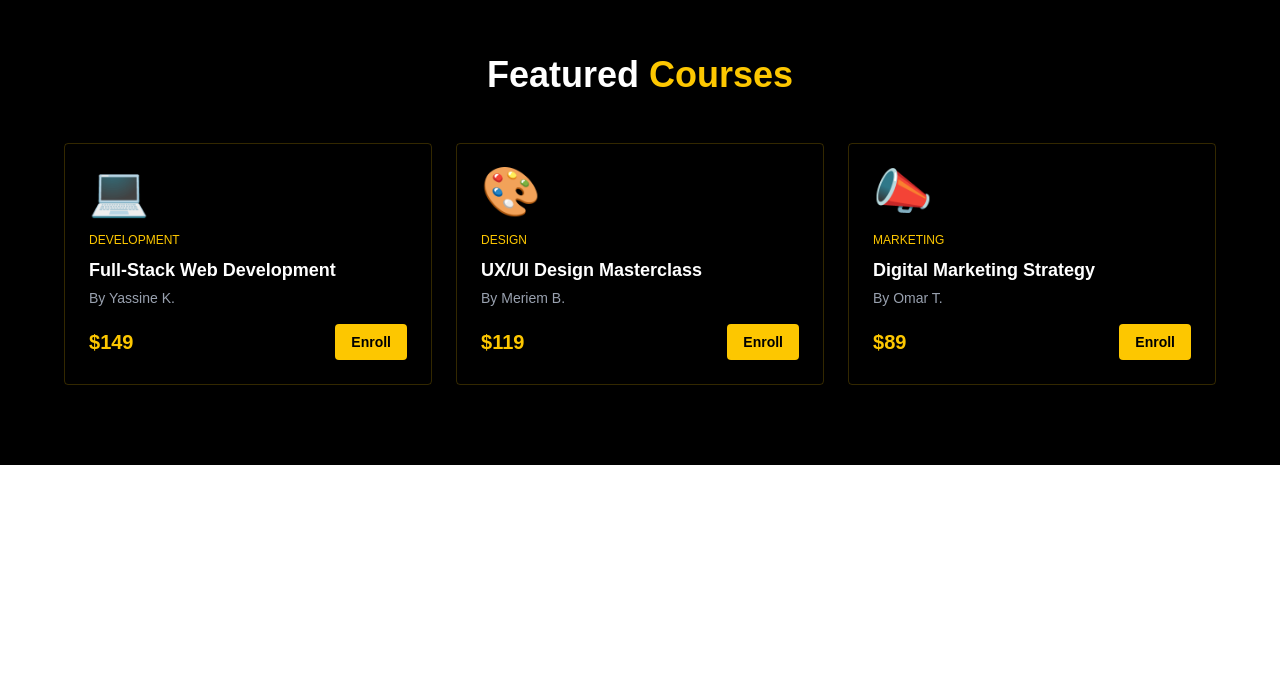
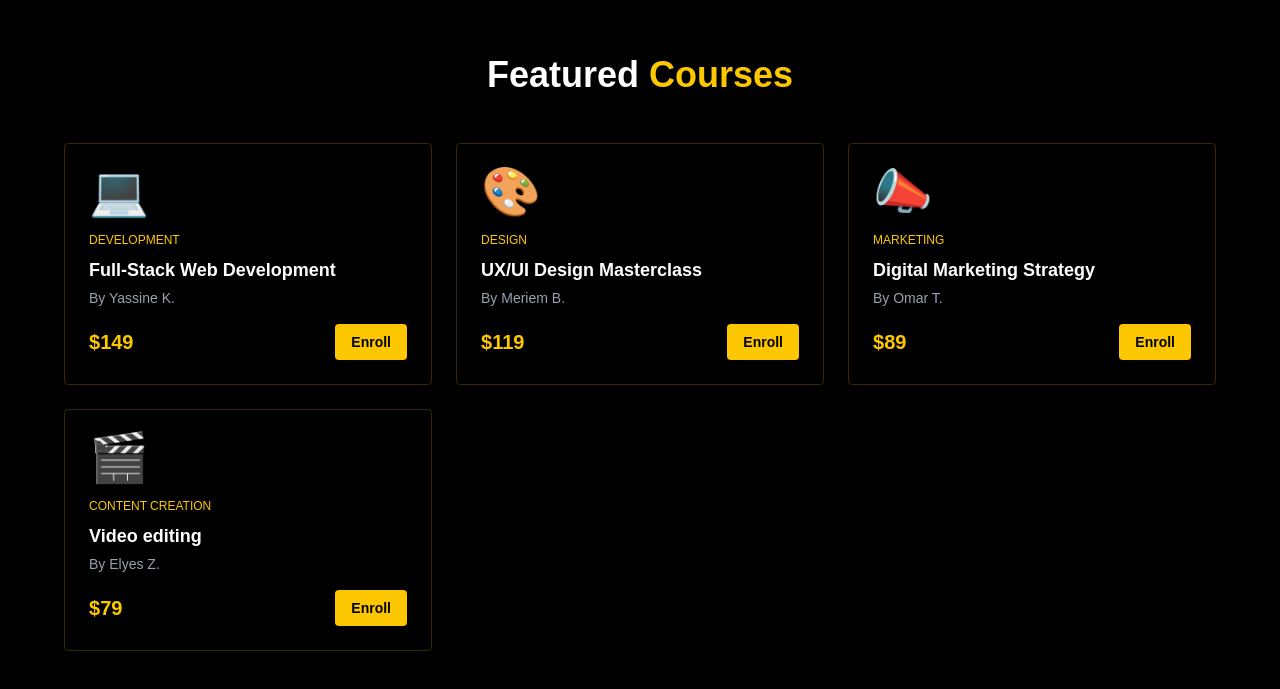
Before and after one commit to mahdouvha/learnflow, a Next.js app: page / in a window 1280 px wide. Shown: the part 894-1583 px from the top of the page. Before the commit the page ends 1359 px from the top, so only its background shows below. Built offline with nearby package versions, Linux system fonts and the light colour scheme.

Commit message:
add 4th course

```diff
--- a/app/components/CoursesSection.tsx
+++ b/app/components/CoursesSection.tsx
@@ -2,6 +2,7 @@ const courses = [
   { id: 1, title: "Full-Stack Web Development", instructor: "Yassine K.", price: 149, emoji: "💻", category: "Development" },
   { id: 2, title: "UX/UI Design Masterclass", instructor: "Meriem B.", price: 119, emoji: "🎨", category: "Design" },
   { id: 3, title: "Digital Marketing Strategy", instructor: "Omar T.", price: 89, emoji: "📣", category: "Marketing" },
+  { id: 4, title: "Video editing", instructor: "Elyes Z.", price: 79, emoji: "🎬", category: "Content Creation" },
 ]
 
 export default function CoursesSection() {
```
